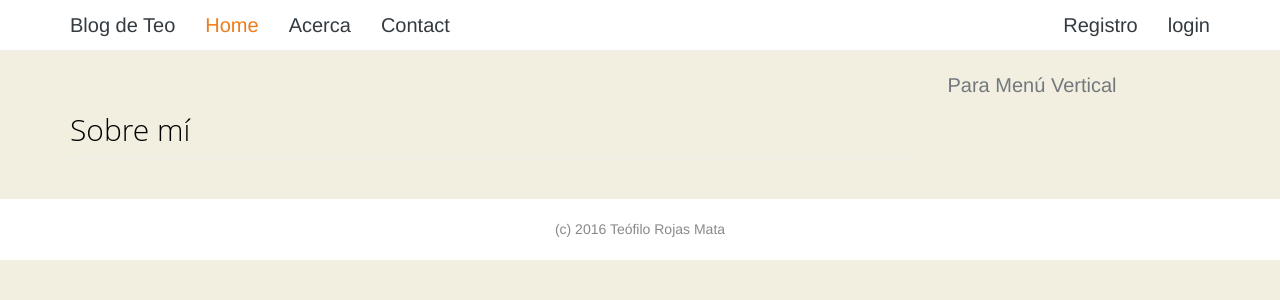
After one commit to Reshait/ps_ProgramacionWeb, a Django app: page /acerca/ in a window 1280 px wide. The commit adds this page. Shown: the top 300 px of the page. Run offline with Django 3.2, Linux system fonts and the light colour scheme; some libraries are stand-ins or nearby versions.

Commit message:
falla acerca

```diff
--- /dev/null
+++ b/projectBlogTeo/appBlogTeo/templates/acerca.html
@@ -0,0 +1,5 @@
+{% extends 'base.html' %}
+
+{% block content %}
+    <h2 class="page-header">Sobre mí</h2>
+{% endblock content %}
--- a/projectBlogTeo/appBlogTeo/templates/base.html
+++ b/projectBlogTeo/appBlogTeo/templates/base.html
@@ -30,7 +30,7 @@
         <div id="navbar" class="collapse navbar-collapse">
           <ul class="nav navbar-nav">
             <li class="active"><a href="#">Home</a></li>
-            <li><a href="#about">About</a></li>
+            <li><a href="{% url 'acerca' %}">Acerca</a></li>
             <li><a href="#contact">Contact</a></li>
           </ul>
 
--- a/projectBlogTeo/appBlogTeo/urls.py
+++ b/projectBlogTeo/appBlogTeo/urls.py
@@ -4,7 +4,8 @@
 
 app_name = 'appBlogTeo'
 urlpatterns = [
-	#url(r'^$', views.VistaHome.as_view(), name='home'),
 	url(r'^$', views.ListadoHome, name='home'),
 	url(r'^entrada/(?P<pk>.*)$', views.VistaEntradaCompleta.as_view(), name='VistaEntradaCompleta'),
+    url(r'^acerca/$', views.VistaAcerca.as_view(), name='VistaAcerca'),
+
 ]
--- a/projectBlogTeo/appBlogTeo/views.py
+++ b/projectBlogTeo/appBlogTeo/views.py
@@ -52,3 +52,9 @@
 class VistaEntradaCompleta(generic.DetailView):
 	model = Entrada
 	template_name = 'entradaCompleta.html'
+
+
+class VistaAcerca(generic.View):
+
+    def get(self, request, *args, **kwarg):
+        return render(request, 'acerca.html')
```
Also changed, not shown: 2 other files.
